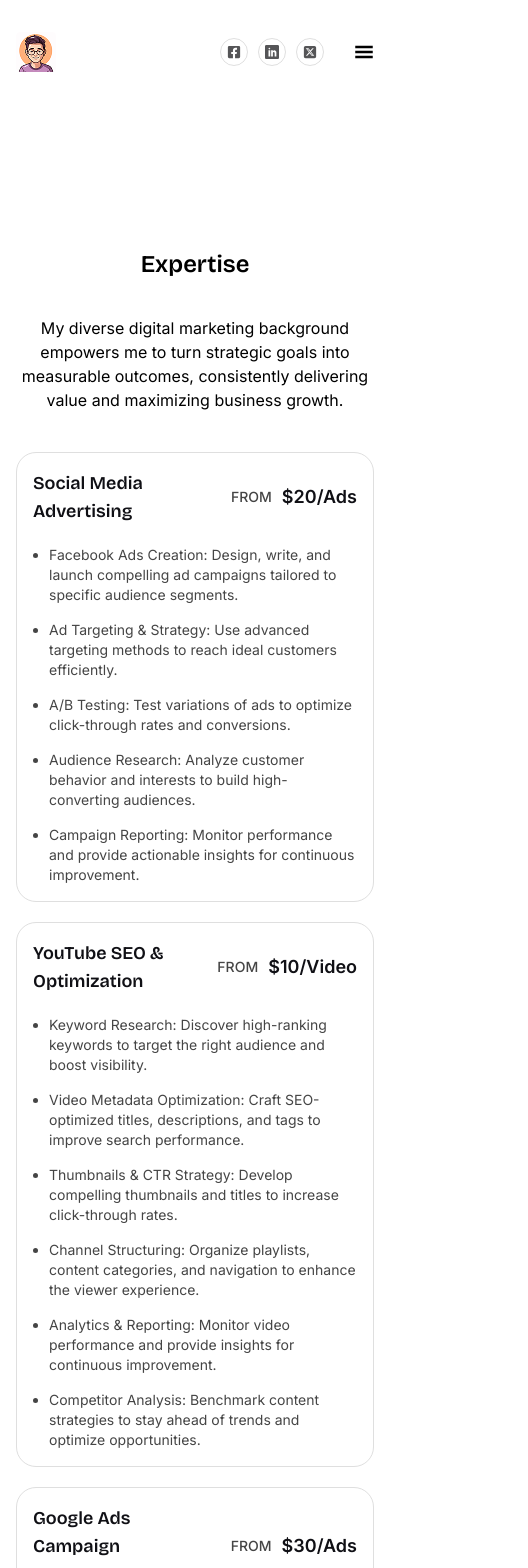
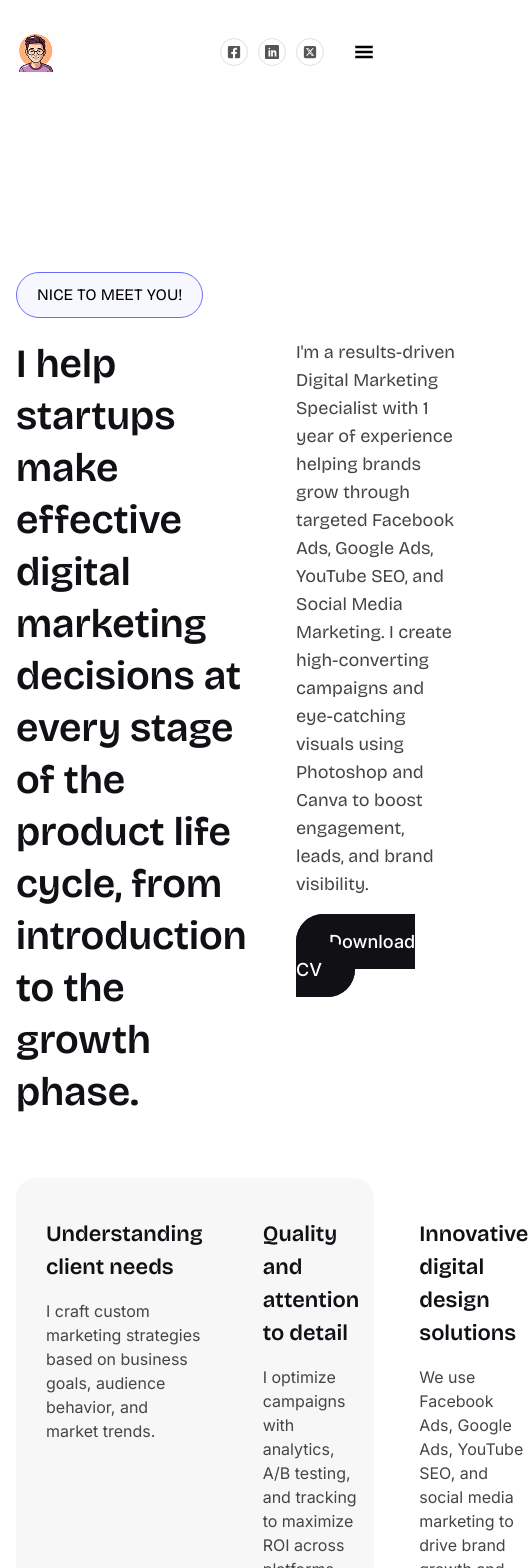
Before and after one commit to itsdevelopershakil/freelancer-mahim, a Next.js app: page / in a window 390 px wide. Shown: the top 1568 px of the page, 528 px wide, since content can reach past the window. Built offline with nearby package versions, Linux system fonts and the light colour scheme.

Commit message:
about section added without responsive

```diff
--- a/src/app/globals.css
+++ b/src/app/globals.css
@@ -2,7 +2,7 @@
 
 @theme inline {
   --font-inter: var(--font-inter);
-  --font-bricolage: var(--font-bricolage-grotesque);
+  --font-bricolage: var(--font-bricolage);
 }
 
 * {
--- a/src/app/page.tsx
+++ b/src/app/page.tsx
@@ -4,11 +4,81 @@ import Footer from "@/components/partials/Footer";
 import Header from "@/components/partials/Header";
 import Portfolio from "@/components/Portfolio";
 import TestimonialCard from "@/components/TestimonialCard";
+import Link from "next/link";
 
 export default function Home() {
   return (
     <>
       <Header />
+      <section className="pt-[120px]" id="about">
+        <div className="max-width">
+          <div className="flex mb-5">
+            <span className="block px-5 py-2.5 rounded-[25px] bg-[#F6F7FF] border border-[#686DFD] !font-bricolage">
+              NICE TO MEET YOU!
+            </span>
+          </div>
+          <div className="grid gap-10 grid-cols-12 mb-[60px]">
+            <div className="col-span-7">
+              <h2 className="text-[40px] font-semibold leading-[52px] text-[#101015]">
+                I help startups make effective digital marketing decisions at
+                every stage of the product life cycle, from introduction to the
+                growth phase.
+              </h2>
+            </div>
+            <div className="col-span-5">
+              <p className="!font-bricolage text-lg leading-[28px] text-[#454545] mb-[30px]">
+                I&apos;m a results-driven Digital Marketing Specialist with 1
+                year of experience helping brands grow through targeted Facebook
+                Ads, Google Ads, YouTube SEO, and Social Media Marketing. I
+                create high-converting campaigns and eye-catching visuals using
+                Photoshop and Canva to boost engagement, leads, and brand
+                visibility.
+              </p>
+              <Link
+                href={"#"}
+                className="text-lg text-white font-medium px-8 py-4 rounded-[30px] bg-[#101015] border border-[#101015] hover:bg-transparent hover:text-[#101015] duration-300"
+              >
+                Download CV
+              </Link>
+            </div>
+          </div>
+          <div className="px-[30px] py-10 rounded-[20px] bg-[#F7F7F7] flex justify-between gap-[30px]">
+            <div>
+              <h2 className="text-[22px] font-semibold text-[#101015] mb-[15px]">
+                Understanding client needs
+              </h2>
+              <p className="text-[#454545] leading-[24px]">
+                I craft custom marketing strategies based on business goals,
+                audience behavior, and market trends.
+              </p>
+            </div>
+            <div className="w-px h-[100px] rounded-[2px] bg-[#B5B5B5] flex mt-2">
+              <div className="w-full h-1/2 bg-[#454545] rounded-[2px]"></div>
+            </div>
+            <div>
+              <h2 className="text-[22px] font-semibold text-[#101015] mb-[15px]">
+                Quality and attention to detail
+              </h2>
+              <p className="text-[#454545] leading-[24px]">
+                I optimize campaigns with analytics, A/B testing, and tracking
+                to maximize ROI across platforms.
+              </p>
+            </div>
+            <div className="w-px h-[100px] rounded-[2px] bg-[#B5B5B5] flex mt-2">
+              <div className="w-full h-1/2 bg-[#454545] rounded-[2px] mt-auto"></div>
+            </div>
+            <div>
+              <h2 className="text-[22px] font-semibold text-[#101015] mb-[15px]">
+                Innovative digital design solutions
+              </h2>
+              <p className="text-[#454545] leading-[24px]">
+                We use Facebook Ads, Google Ads, YouTube SEO, and social media
+                marketing to drive brand growth and boost engagement.
+              </p>
+            </div>
+          </div>
+        </div>
+      </section>
       <section className="py-20 sm:py-[100px]" id="pricing">
         <div className="max-width">
           <h1 className="font-semibold text-2xl sm:text-3xl lg:text-5xl leading-[64px] text-center">
--- a/src/components/PortfolioCard.tsx
+++ b/src/components/PortfolioCard.tsx
@@ -18,6 +18,7 @@ const PortfolioCard = ({ data }: PortfolioCardProps) => {
         src={data.image.portFolioImage}
         alt="Portfolio Image"
         className="w-full h-[220px] sm:h-[200px] xl:h-[270px] object-cover rounded-lg"
+        style={{ width: "100%", height: "auto" }} // Maintain aspect ratio
       />
       <h1
         className="font-semibold text-lg xl:text-[26px] line-clamp-1 text-white mt-[15px] mb-2.5"
```
